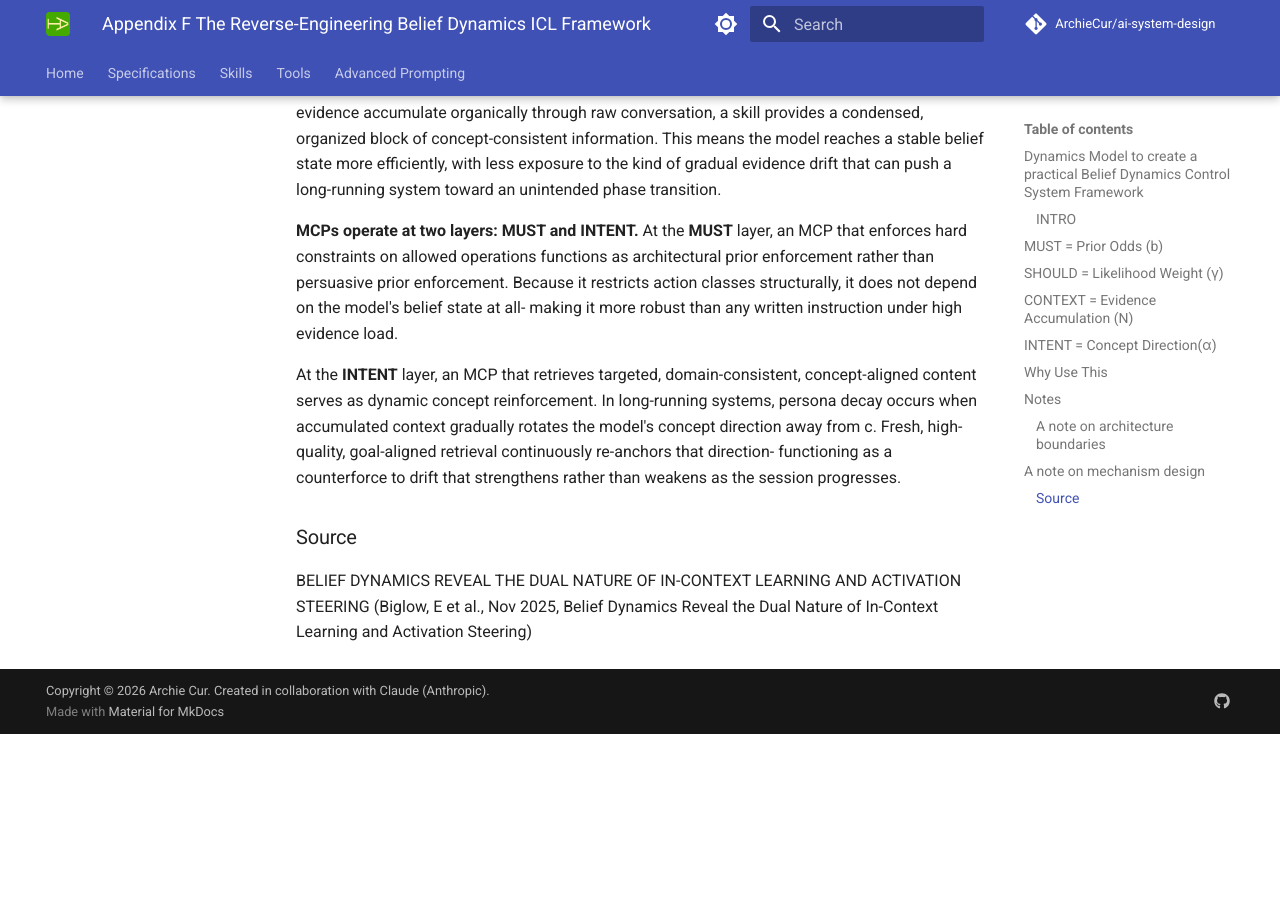
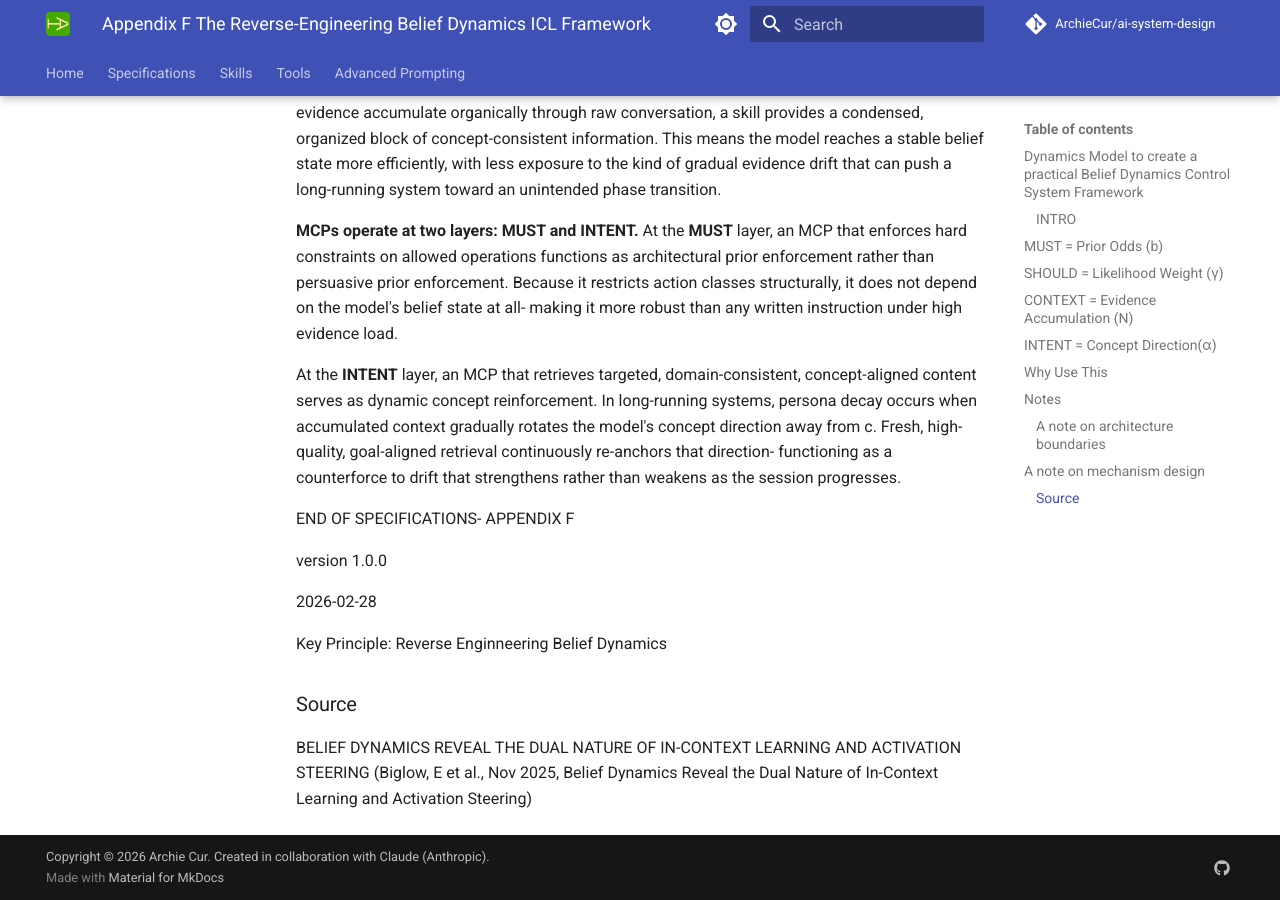
Before and after one commit to ArchieCur/ai-system-design, an MkDocs documentation site: the page built from docs/specifications/Specifications_F_Reverse_Engineering.md, in a window 1280 px wide and 900 px high, scrolled down 3790 px. Built offline with MkDocs 1.6.1 and Material for MkDocs 9.7.7, drawn with Linux system fonts in a browser that asks for light colours; comment, search, counter and statistics services are not loaded; before the commit the page ends 4524 px from its top, so only the background shows below that.

Commit message:
Update Specifications_F_Reverse_Engineering.md

```diff
--- a/docs/specifications/Specifications_F_Reverse_Engineering.md
+++ b/docs/specifications/Specifications_F_Reverse_Engineering.md
@@ -96,6 +96,14 @@ At the **MUST** layer, an MCP that enforces hard constraints on allowed operatio
 
 At the **INTENT** layer, an MCP that retrieves targeted, domain-consistent, concept-aligned content serves as dynamic concept reinforcement. In long-running systems, persona decay occurs when accumulated context gradually rotates the model's concept direction away from c. Fresh, high-quality, goal-aligned retrieval continuously re-anchors that direction- functioning as a counterforce to drift that strengthens rather than weakens as the session progresses.
 
+END OF SPECIFICATIONS- APPENDIX F
+
+version 1.0.0
+
+2026-02-28
+
+Key Principle: Reverse Enginneering Belief Dynamics
+
 ### Source
 
 BELIEF DYNAMICS REVEAL THE DUAL NATURE OF IN-CONTEXT LEARNING AND ACTIVATION
```
